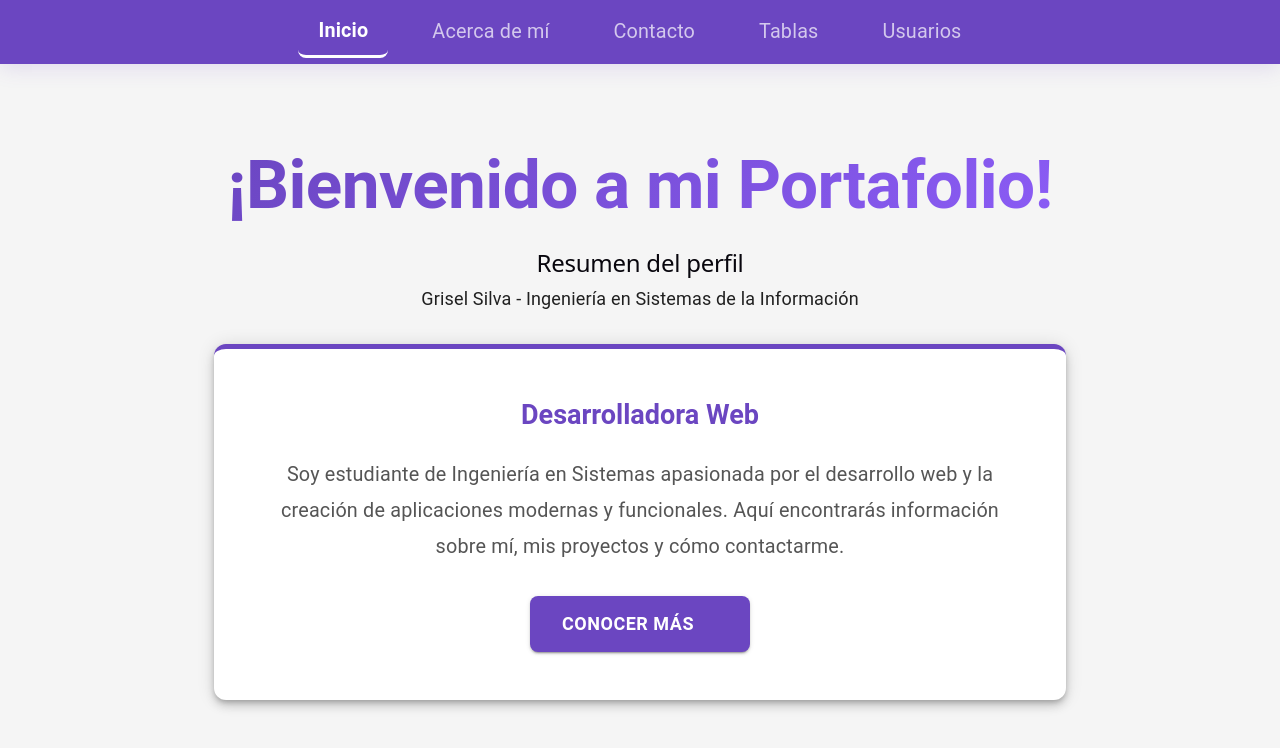
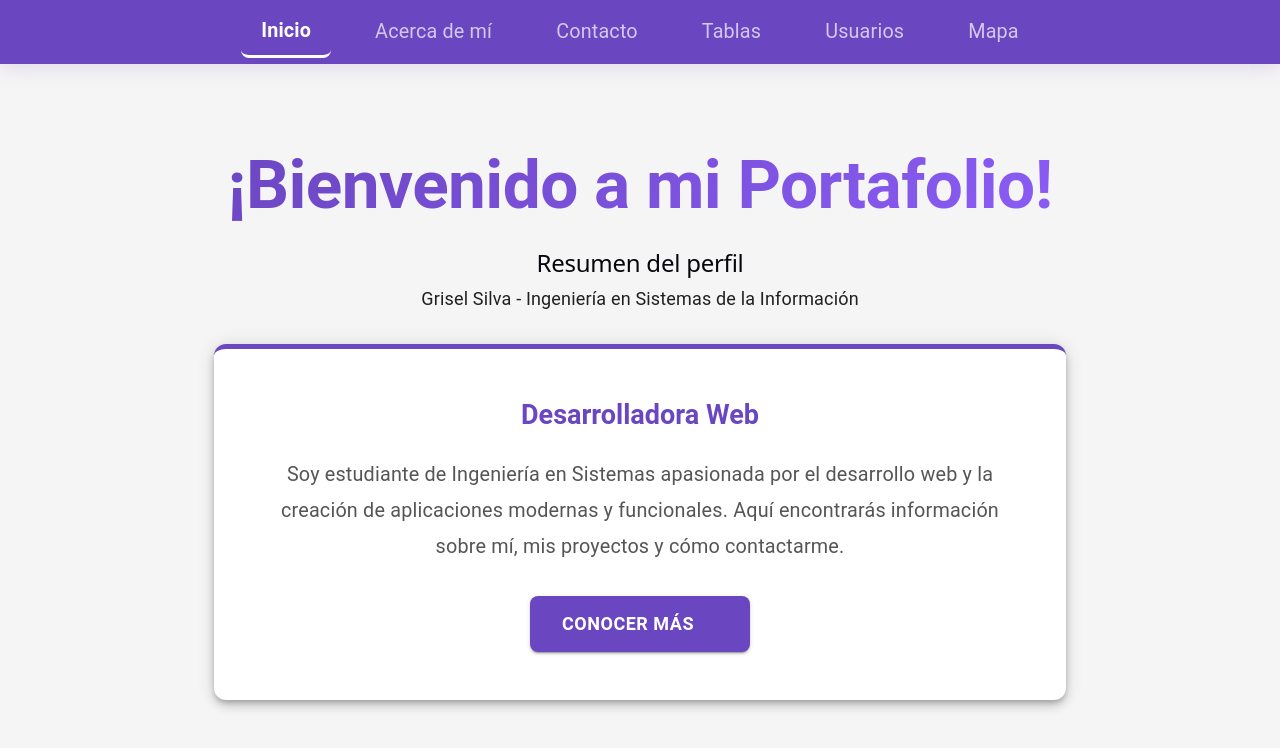
Before and after one commit to Grisel17/actividad-react, a React (Vite) app in the folder grisel/: page / in a window 1280 px wide. Shown: the top 748 px of the page. Built offline with nearby package versions, Linux system fonts and the light colour scheme; some icons are missing.

Commit message:
Integración de Google Maps en React

```diff
--- a/grisel/package.json
+++ b/grisel/package.json
@@ -14,6 +14,7 @@
     "@emotion/styled": "^11.14.1",
     "@mui/icons-material": "^7.3.10",
     "@mui/material": "^7.3.9",
+    "@react-google-maps/api": "^2.20.8",
     "react": "^19.2.4",
     "react-dom": "^19.2.4",
     "react-router-dom": "^7.14.0"
--- a/grisel/src/App.jsx
+++ b/grisel/src/App.jsx
@@ -9,6 +9,7 @@ import Navbar from "./components/Navbar";
 
 // Importamos el nuevo componente Asuarios al Route//
 import Usuarios from "./pages/Usuarios";
+import Mapa from "./pages/Mapa";
 
 const theme = createTheme({
   palette: {
@@ -53,6 +54,7 @@ function App() {
           <Route path="/contacto" element={<Contacto />} />
           <Route path="/tablas" element={<Tablas />} />
           <Route path="/usuarios" element={<Usuarios />} />
+          <Route path="/mapa" element={<Mapa />} />
         </Routes>
       </Box>
     </ThemeProvider>
--- a/grisel/src/components/Navbar.jsx
+++ b/grisel/src/components/Navbar.jsx
@@ -84,6 +84,22 @@ function Navbar() {
         >
           Usuarios
         </NavLink>
+
+             <NavLink
+          to="/mapa"
+          style={({ isActive }) => ({
+            color: isActive ? '#fff' : 'rgba(255,255,255,0.7)',
+            textDecoration: 'none',
+            fontWeight: isActive ? 'bold' : 'normal',
+            fontSize: '1.1rem',
+            padding: '10px 20px',
+            borderRadius: '8px',
+            transition: 'all 0.3s ease',
+            borderBottom: isActive ? '3px solid #fff' : 'none',
+          })}
+        >
+          Mapa
+        </NavLink>
       </Toolbar>
     </AppBar>
   );
--- /dev/null
+++ b/grisel/src/pages/Mapa.jsx
@@ -0,0 +1,37 @@
+import { GoogleMap, LoadScript, Marker, InfoWindow } from '@react-google-maps/api';
+import { useState } from 'react';
+
+const containerStyle = {
+  width: '100%',
+  height: '400px'
+};
+
+const center = {
+  lat: 23.2494,
+  lng: -106.4111
+};
+
+function Mapa() {
+  const [mostrarInfo, setMostrarInfo] = useState(false);
+
+  return (
+    <LoadScript googleMapsApiKey={import.meta.env.VITE_GOOGLE_MAPS_API_KEY}>
+      <GoogleMap mapContainerStyle={containerStyle} center={center} zoom={12}>
+
+        <Marker position={center} onClick={() => setMostrarInfo(true)} />
+
+        {mostrarInfo && (
+          <InfoWindow position={center} onCloseClick={() => setMostrarInfo(false)}>
+            <div>
+              <h3>Mi ubicación</h3>
+              <p>Marcador de ejemplo</p>
+            </div>
+          </InfoWindow>
+        )}
+
+      </GoogleMap>
+    </LoadScript>
+  );
+}
+
+export default Mapa;
```
Also changed, not shown: 2 other files (tests, documents, lock files or other folders).
